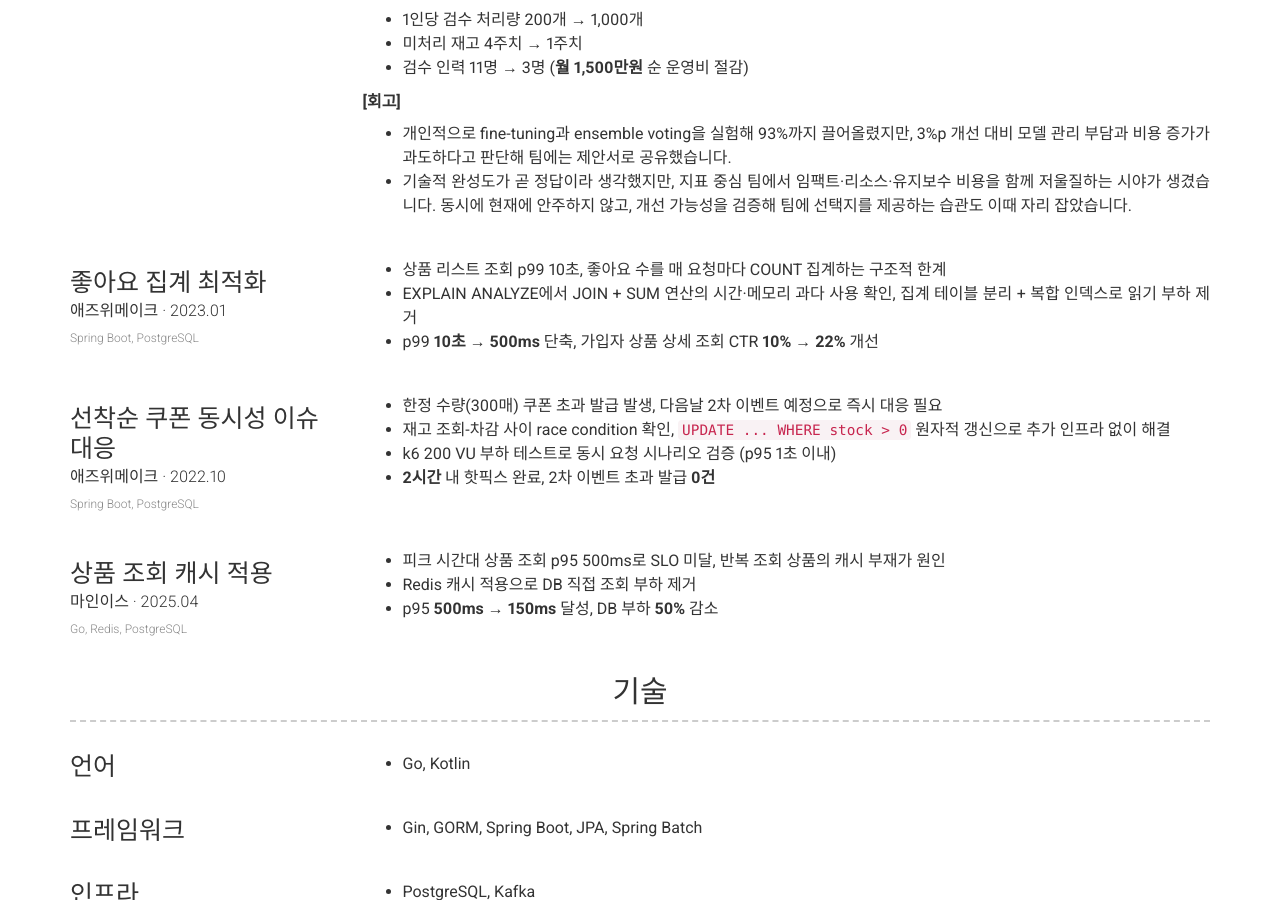
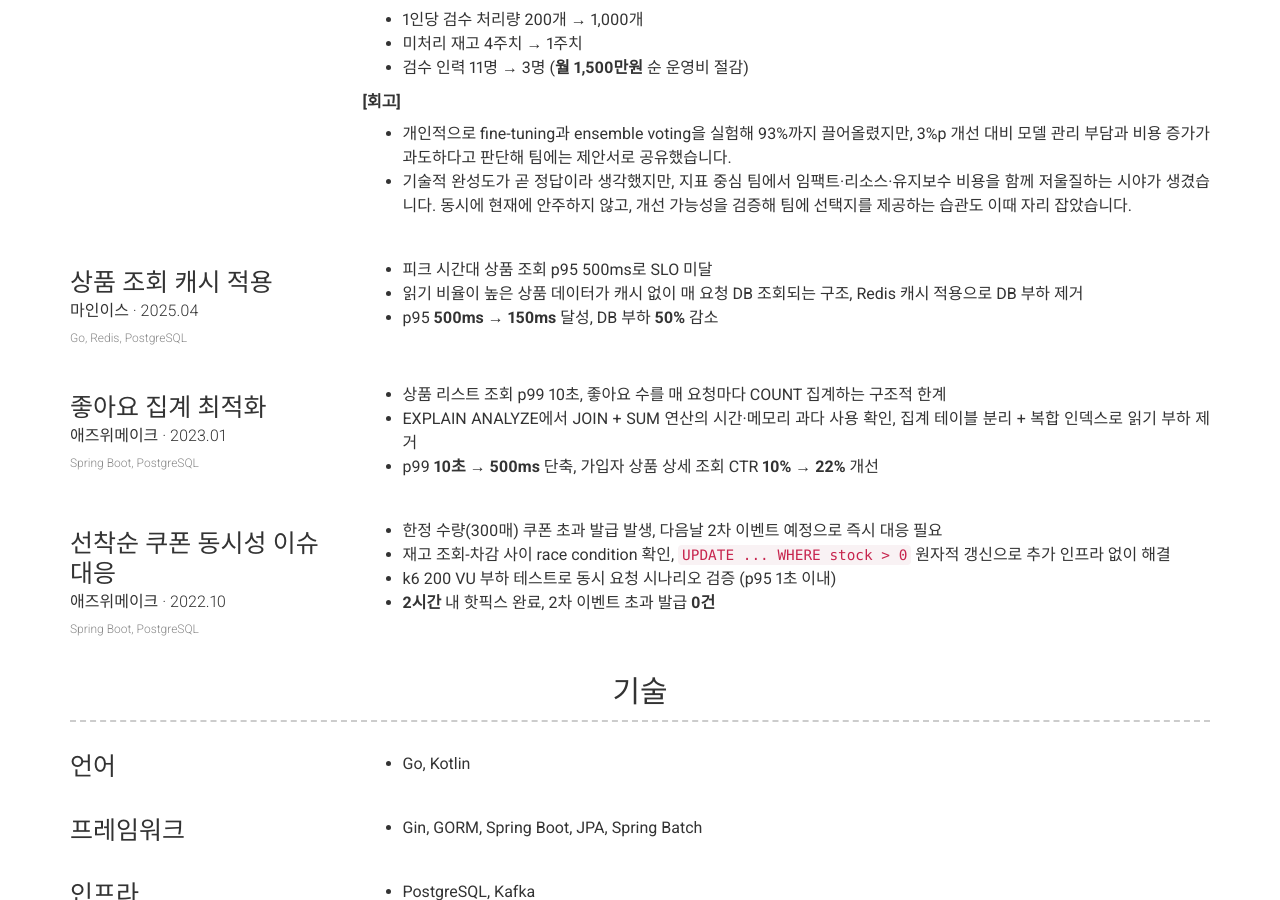
Before and after one commit to toongri/toongri.github.io, a Jekyll site: the page built from index.md, in a window 1280 px wide and 900 px high, scrolled down 1596 px. Built offline with Jekyll 4.4.1, drawn with Linux system fonts in a browser that asks for light colours; nearby versions of some CDN libraries.

Commit message:
docs: 상품 조회 캐시 Problem/Action 재구성 및 시간순 정렬

```diff
--- a/_config.yml
+++ b/_config.yml
@@ -97,6 +97,14 @@ content:
           - 기술적 완성도가 곧 정답이라 생각했지만, 지표 중심 팀에서 임팩트·리소스·유지보수 비용을 함께 저울질하는 시야가 생겼습니다. 동시에 현재에 안주하지 않고, 개선 가능성을 검증해 팀에 선택지를 제공하는 습관도 이때 자리 잡았습니다.
 
       - layout: top-left
+        title: 상품 조회 캐시 적용
+        caption: 마인이스 · 2025.04
+        skills: Go, Redis, PostgreSQL
+        description: |
+          - 피크 시간대 상품 조회 p95 500ms로 SLO 미달
+          - 읽기 비율이 높은 상품 데이터가 캐시 없이 매 요청 DB 조회되는 구조, Redis 캐시 적용으로 DB 부하 제거
+          - p95 **500ms → 150ms** 달성, DB 부하 **50%** 감소
+      - layout: top-left
         title: 좋아요 집계 최적화
         caption: 애즈위메이크 · 2023.01
         skills: Spring Boot, PostgreSQL
@@ -113,14 +121,6 @@ content:
           - 재고 조회-차감 사이 race condition 확인, `UPDATE ... WHERE stock > 0` 원자적 갱신으로 추가 인프라 없이 해결
           - k6 200 VU 부하 테스트로 동시 요청 시나리오 검증 (p95 1초 이내)
           - **2시간** 내 핫픽스 완료, 2차 이벤트 초과 발급 **0건**
-      - layout: top-left
-        title: 상품 조회 캐시 적용
-        caption: 마인이스 · 2025.04
-        skills: Go, Redis, PostgreSQL
-        description: |
-          - 피크 시간대 상품 조회 p95 500ms로 SLO 미달, 반복 조회 상품의 캐시 부재가 원인
-          - Redis 캐시 적용으로 DB 직접 조회 부하 제거
-          - p95 **500ms → 150ms** 달성, DB 부하 **50%** 감소
 
   - title: 기술
     layout: list
```
